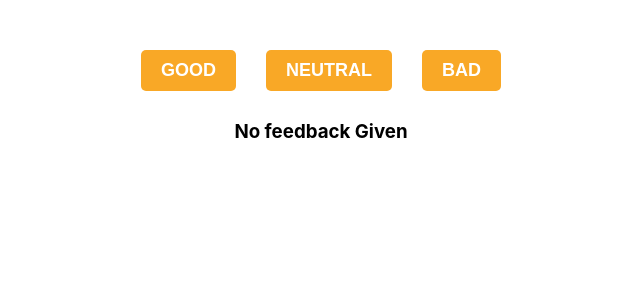
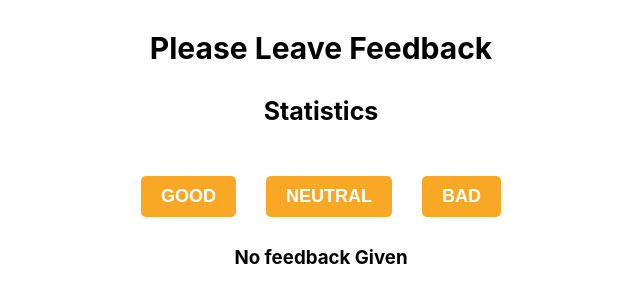
Before and after one commit to vampirerachel/goit-react-hw-02-feedback, a React (Create React App) app: page / in a window 1280 px wide. Shown: the top 302 px of the page, without its empty margins (319-959 px from the left). Built offline with nearby package versions, Linux system fonts and the light colour scheme.

Commit message:
test if it will run on the github livepage

```diff
--- a/src/components/App.jsx
+++ b/src/components/App.jsx
@@ -1,14 +1,12 @@
 import { useState } from "react";
 import Feedback from "./Feedback/index.jsx";
-import SectionTitle from "./SectionTitle/SectionTitle.jsx";
+import SectionTitle from "./SectionTitle/SectionTitle";
 
 export const App = () => {
-  <SectionTitle>title={"Please Leave Feedback"}
-    subtitle={"Statistics"}</SectionTitle>
   const [feedback, setFeedback] = useState({ Good: 0, Bad: 0, Neutral: 0 });
 
   function countTotalFeedback() {
-      return feedback.Good + feedback.Bad + feedback.Neutral
+    return feedback.Good + feedback.Bad + feedback.Neutral;
   }
 
   function countPositiveFeedbackPercentage() {
@@ -16,21 +14,27 @@ export const App = () => {
     const positive = feedback.Good;
     return total === 0 ? 0 : Math.round((positive / total) * 100);
   }
+
   function handleChange(event) {
-      setFeedback(previous => {
-        return { ...previous, [event.target.textContent]: previous[event.target.textContent] + 1, };
-      })
+    setFeedback((previous) => {
+      return {
+        ...previous,
+        [event.target.textContent]: previous[event.target.textContent] + 1,
+      };
+    });
   }
+
   return (
     <div>
-      <Feedback good={feedback.Good}
+      <SectionTitle title={"Please Leave Feedback"} subtitle={"Statistics"} />
+      <Feedback
+        good={feedback.Good}
         neutral={feedback.Neutral}
         bad={feedback.Bad}
         onClick={handleChange}
         calcPositive={countPositiveFeedbackPercentage}
         countTotal={countTotalFeedback}
-      >
-        </Feedback>
+      />
     </div>
   );
 };
--- a/src/components/Feedback/index.jsx
+++ b/src/components/Feedback/index.jsx
@@ -10,6 +10,7 @@ export default function Feedback({
 }) {
 
   return (
+
     <div className={styles.buttonRow}>
       <div>
       <button className={styles.buttons} onClick={onClick}>
--- a/src/components/SectionTitle/sectionTitle.jsx
+++ b/src/components/SectionTitle/sectionTitle.jsx
@@ -1,9 +1,11 @@
+
 import styles from "./style.module.css";
+
 export default function SectionTitle({ title, subtitle }) {
   return (
-    <>
-      <h1>className={styles.title}{title}</h1>
-          <h2>className={styles.title}{subtitle}</h2>
-    </>
+    <div>
+      <h1 className={styles.title}>{title}</h1>
+      <h2 className={styles.subtitle}>{subtitle}</h2>
+    </div>
   );
 }
--- a/src/components/SectionTitle/style.module.css
+++ b/src/components/SectionTitle/style.module.css
@@ -4,6 +4,15 @@
     justify-content: center;
     align-items: center;
     font-size: 30px;
+    margin-bottom: 30px;
+    margin-top: 30px;
+}
+.subtitle{
+    display: flex;
+        flex-direction: row;
+        justify-content: center;
+        align-items: center;
+        font-size: 25px;
 }
 
 .buttons {
@@ -28,7 +37,7 @@ display: flex;
     align-items: center;
     flex-direction: column;
     gap: 10px;
-    margin-top: 50px;
+
 }
 .buttons:hover {
     background-color: #f5c267;
```
Lines whose indentation alone changed are shown as unchanged.
